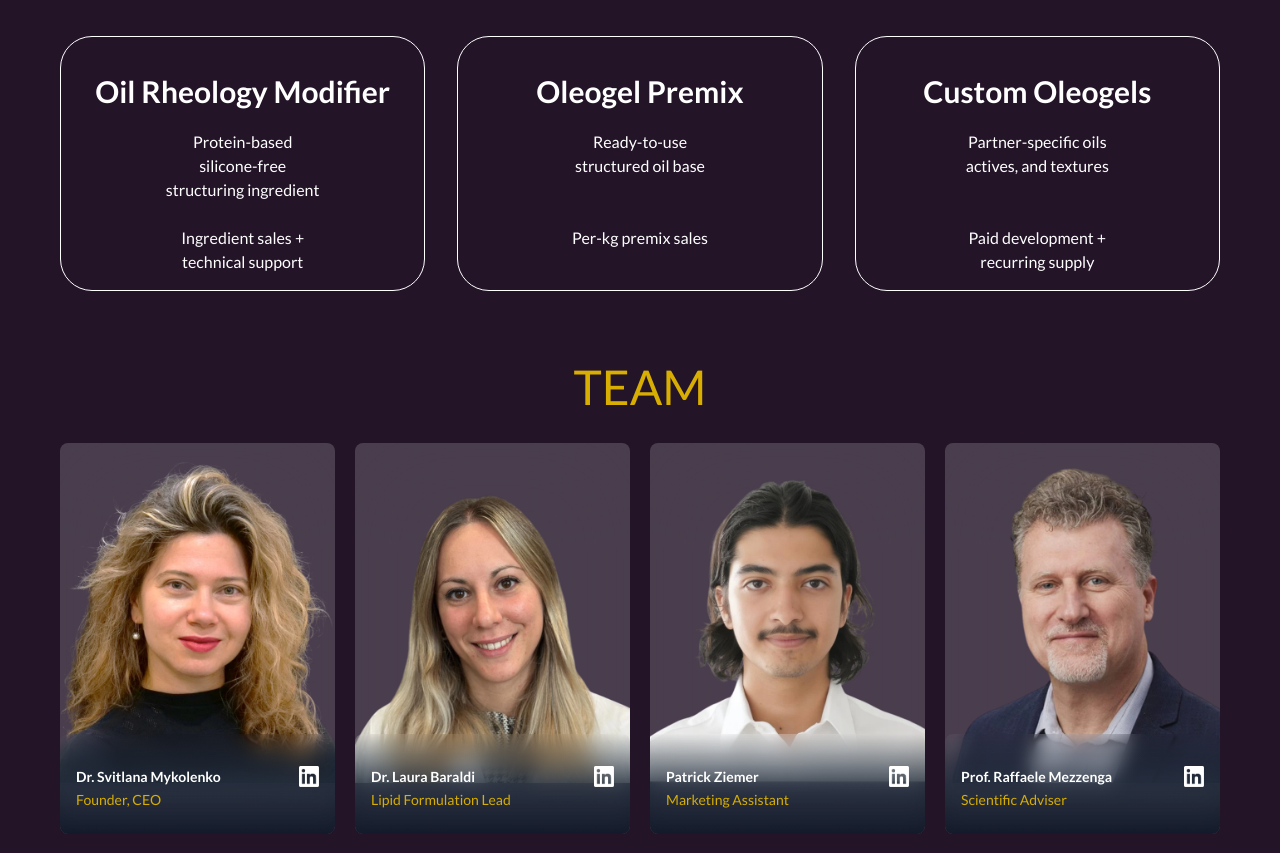
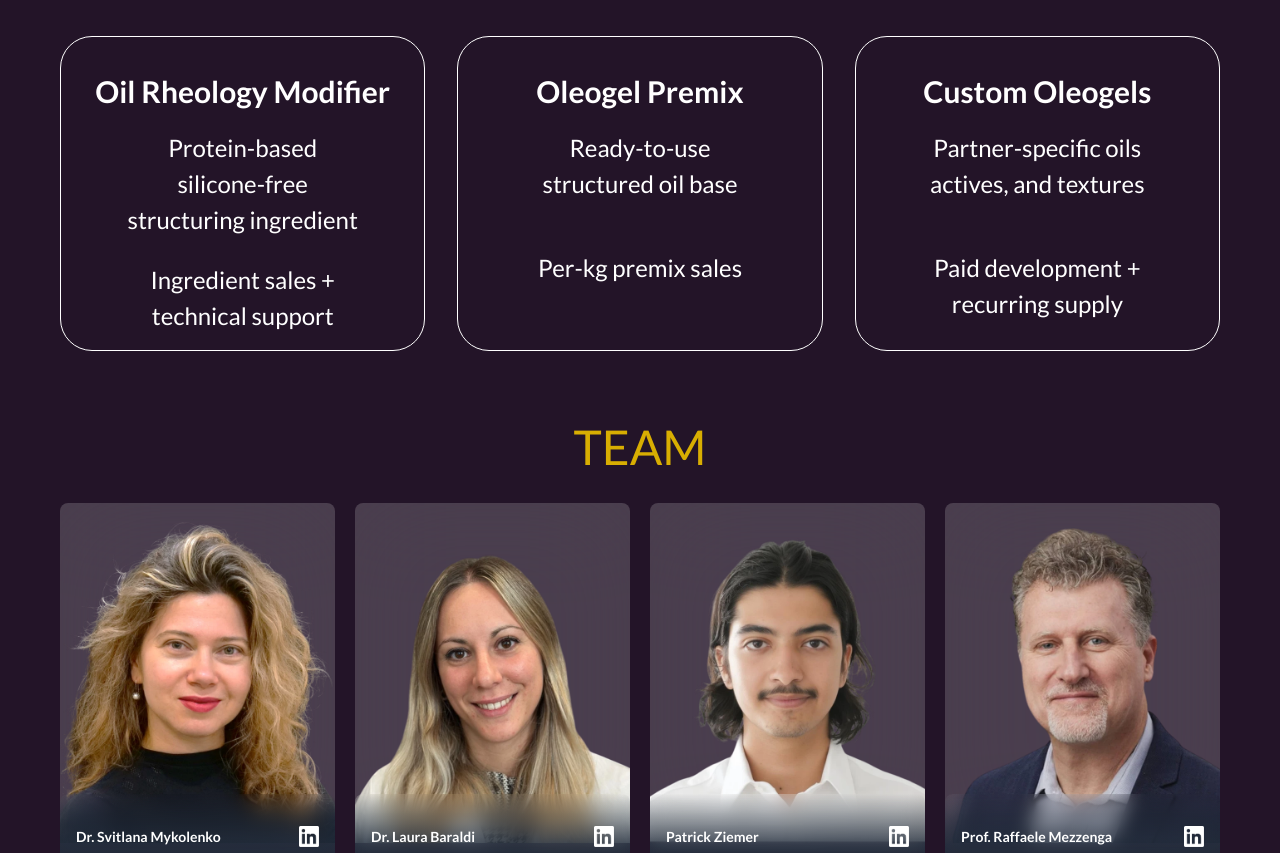
Before and after one commit to MrDrProfessorPatrick/olexir, a Next.js app: page /aboutus in a window 1280 px wide. Shown: the part 1760-2613 px from the top of the page. Built offline with nearby package versions, Linux system fonts and the light colour scheme.

Commit message:
text size increased in aboutus table

```diff
--- a/src/app/aboutus/page.js
+++ b/src/app/aboutus/page.js
@@ -109,7 +109,7 @@ export default function AboutUs() {
                     sizes="(min-width: 1024px) 100vw, 0px"
                 />
             </section>
-            <div id="container" className="">
+            <div id="container" className="2xl:w-[1440px] mx-auto">
                 <p
                     className={`text-[18px] lg:text-[32px] font-light text-white fong-light text-center leading-8 ${lato.className} pt-13 pb-10 lg:pb-25 px-4 lg:px-14`}
                 >
@@ -248,16 +248,26 @@ export default function AboutUs() {
                                 className={`w-full flex flex-col items-center justify-center border-1 border-solid border-white rounded-4xl text-[14px] text-white px-1 lg:px-6 xl:px-8 2xl:px-1 py-4 ${lato.className}`}
                             >
                                 <h3
-                                    className={`font-bold text-[24px] lg:text-[28px] text-white px-1 lg:px-6 xl:px-8 2xl:px-1 py-4 ${lato.className}`}
+                                    className={`font-bold text-[28px] xl:text-[30px] text-white px-1 lg:px-6 xl:px-8 2xl:px-1 py-4 ${lato.className} whitespace-nowrap text-center`}
                                 >
                                     Oil Rheology Modifier
                                 </h3>
-                                <span>Protein-based</span>
-                                <span>silicone-free</span>
-                                <span>structuring ingredient</span>
+                                <span className="text-[22px] lg:text-[24px] whitespace-nowrap text-center">
+                                    Protein-based
+                                </span>
+                                <span className="text-[22px] lg:text-[24px] whitespace-nowrap text-center">
+                                    silicone-free
+                                </span>
+                                <span className="text-[22px] lg:text-[24px] whitespace-nowrap text-center">
+                                    structuring ingredient
+                                </span>
                                 <br />
-                                <span>Ingredient sales +</span>
-                                <span>technical support</span>
+                                <span className="text-[22px] lg:text-[24px] whitespace-nowrap text-center">
+                                    Ingredient sales +
+                                </span>
+                                <span className="text-[22px] lg:text-[24px] whitespace-nowrap text-center">
+                                    technical support
+                                </span>
                             </div>
 
                             <div
@@ -269,11 +279,17 @@ export default function AboutUs() {
                                 >
                                     Oleogel Premix
                                 </h3>
-                                <span>Ready-to-use</span>
-                                <span>structured oil base</span>
+                                <span className="text-[22px] lg:text-[24px] whitespace-nowrap text-center">
+                                    Ready-to-use
+                                </span>
+                                <span className="text-[22px] lg:text-[24px] whitespace-nowrap text-center">
+                                    structured oil base
+                                </span>
                                 <br />
                                 <br />
-                                <span>Per-kg premix sales</span>
+                                <span className="text-[22px] lg:text-[24px] whitespace-nowrap text-center">
+                                    Per-kg premix sales
+                                </span>
                                 <br />
                             </div>
 
@@ -286,12 +302,20 @@ export default function AboutUs() {
                                 >
                                     Custom Oleogels
                                 </h3>
-                                <span>Partner-specific oils</span>
-                                <span>actives, and textures</span>
+                                <span className="text-[22px] lg:text-[24px] whitespace-nowrap text-center">
+                                    Partner-specific oils
+                                </span>
+                                <span className="text-[22px] lg:text-[24px] whitespace-nowrap text-center">
+                                    actives, and textures
+                                </span>
                                 <br />
                                 <br />
-                                <span>Paid development +</span>
-                                <span>recurring supply</span>
+                                <span className="text-[22px] lg:text-[24px] whitespace-nowrap text-center">
+                                    Paid development +
+                                </span>
+                                <span className="text-[22px] lg:text-[24px] whitespace-nowrap text-center">
+                                    recurring supply
+                                </span>
                             </div>
                         </div>
                         {/* tablet and desktop */}
@@ -301,16 +325,26 @@ export default function AboutUs() {
                                 className={`w-full flex flex-col items-center border-1 border-solid border-white rounded-full md:rounded-4xl text-[14px] lg:text-[14px] xl:text-[16px] 2xl:text-[18px] 3xl:text-[22px] text-white px-1 lg:px-4 xl:px-4 2xl:px-12 py-4 ${lato.className}`}
                             >
                                 <h3
-                                    className={`font-bold text-[24px] xl-[28px]  text-white xl:text-[30px] text-white px-1 lg:px-1 xl:px-2 2xl:px-1 py-4 ${lato.className}`}
+                                    className={`font-bold text-[28px] xl:text-[30px] text-white px-1 lg:px-1 xl:px-2 2xl:px-1 py-4 ${lato.className} whitespace-nowrap text-center`}
                                 >
                                     Oil Rheology Modifier
                                 </h3>
-                                <span>Protein-based</span>
-                                <span>silicone-free</span>
-                                <span>structuring ingredient</span>
+                                <span className="text-[22px] lg:text-[24px] whitespace-nowrap text-center">
+                                    Protein-based
+                                </span>
+                                <span className="text-[22px] lg:text-[24px] whitespace-nowrap text-center">
+                                    silicone-free
+                                </span>
+                                <span className="text-[22px] lg:text-[24px] whitespace-nowrap text-center">
+                                    structuring ingredient
+                                </span>
                                 <br />
-                                <span>Ingredient sales +</span>
-                                <span>technical support</span>
+                                <span className="text-[22px] lg:text-[24px] whitespace-nowrap text-center">
+                                    Ingredient sales +
+                                </span>
+                                <span className="text-[22px] lg:text-[24px] whitespace-nowrap text-center">
+                                    technical support
+                                </span>
                             </div>
 
                             <div
@@ -318,15 +352,21 @@ export default function AboutUs() {
                                 className={`w-full flex flex-col items-center border-1 border-solid border-white rounded-full md:rounded-4xl text-[14px] lg:text-[14px] xl:text-[16px] 2xl:text-[18px] 3xl:text-[22px] text-white px-1 lg:px-4 xl:px-4 2xl:px-12 py-4 ${lato.className}`}
                             >
                                 <h3
-                                    className={`font-bold text-[24px] xl-[28px] xl:text-[30px] text-white px-1 lg:px-1 xl:px-8 2xl:px-1 py-4 ${lato.className}`}
+                                    className={`font-bold text-[28px] xl:text-[30px] text-white px-1 lg:px-1 xl:px-8 2xl:px-1 py-4 ${lato.className} whitespace-nowrap text-center`}
                                 >
                                     Oleogel Premix
                                 </h3>
-                                <span>Ready-to-use</span>
-                                <span>structured oil base</span>
+                                <span className="text-[22px] lg:text-[24px] whitespace-nowrap text-center">
+                                    Ready-to-use
+                                </span>
+                                <span className="text-[22px] lg:text-[24px] whitespace-nowrap text-center">
+                                    structured oil base
+                                </span>
                                 <br />
                                 <br />
-                                <span>Per-kg premix sales</span>
+                                <span className="text-[22px] lg:text-[24px] whitespace-nowrap text-center">
+                                    Per-kg premix sales
+                                </span>
                             </div>
 
                             <div
@@ -334,17 +374,25 @@ export default function AboutUs() {
                                 className={`w-full flex flex-col items-center border-1 border-solid border-white rounded-full md:rounded-4xl text-[14px] lg:text-[14px] xl:text-[16px] 2xl:text-[18px] 3xl:text-[22px] text-white px-1 lg:px-4 xl:px-4 2xl:px-12 py-4 ${lato.className}`}
                             >
                                 <h3
-                                    className={`font-bold text-[24px] xl-[28px] xl:text-[30px] text-white px-1 lg:px-1 xl:px-8 2xl:px-1 py-4 ${lato.className}`}
+                                    className={`font-bold text-[28px] xl:text-[30px] text-white px-1 lg:px-1 xl:px-8 2xl:px-1 py-4 ${lato.className} whitespace-nowrap text-center`}
                                 >
                                     Custom Oleogels
                                 </h3>
-                                <span>Partner-specific oils</span>
-                                <span>actives, and textures</span>
+                                <span className="text-[22px] lg:text-[24px] whitespace-nowrap text-center">
+                                    Partner-specific oils
+                                </span>
+                                <span className="text-[22px] lg:text-[24px] whitespace-nowrap text-center">
+                                    actives, and textures
+                                </span>
                                 <br />
                                 <br />
 
-                                <span>Paid development +</span>
-                                <span>recurring supply</span>
+                                <span className="text-[22px] lg:text-[24px] whitespace-nowrap text-center">
+                                    Paid development +
+                                </span>
+                                <span className="text-[22px] lg:text-[24px] whitespace-nowrap text-center">
+                                    recurring supply
+                                </span>
                             </div>
                         </div>
                     </>
--- a/src/app/applications/page.js
+++ b/src/app/applications/page.js
@@ -363,7 +363,7 @@ export default function Applications() {
                     </div>
                     <Carusel images={foodCarusel} isBigCarousel={false} />
                     <p
-                        className={`text-white ${lato.className} text-[16px] lg:text-[24px] text-center pb-10 px-2 xs:px-4`}
+                        className={`text-white ${lato.className} text-[16px] lg:text-[24px] text-center pb-10 px-2 xs:px-4 2xl:w-[1440px] 2xl:m-auto`}
                     >
                         To solve the problem for lactose-intolerant, health- and
                         eco-conscious people, we offer O-mega cheese. This is
```
